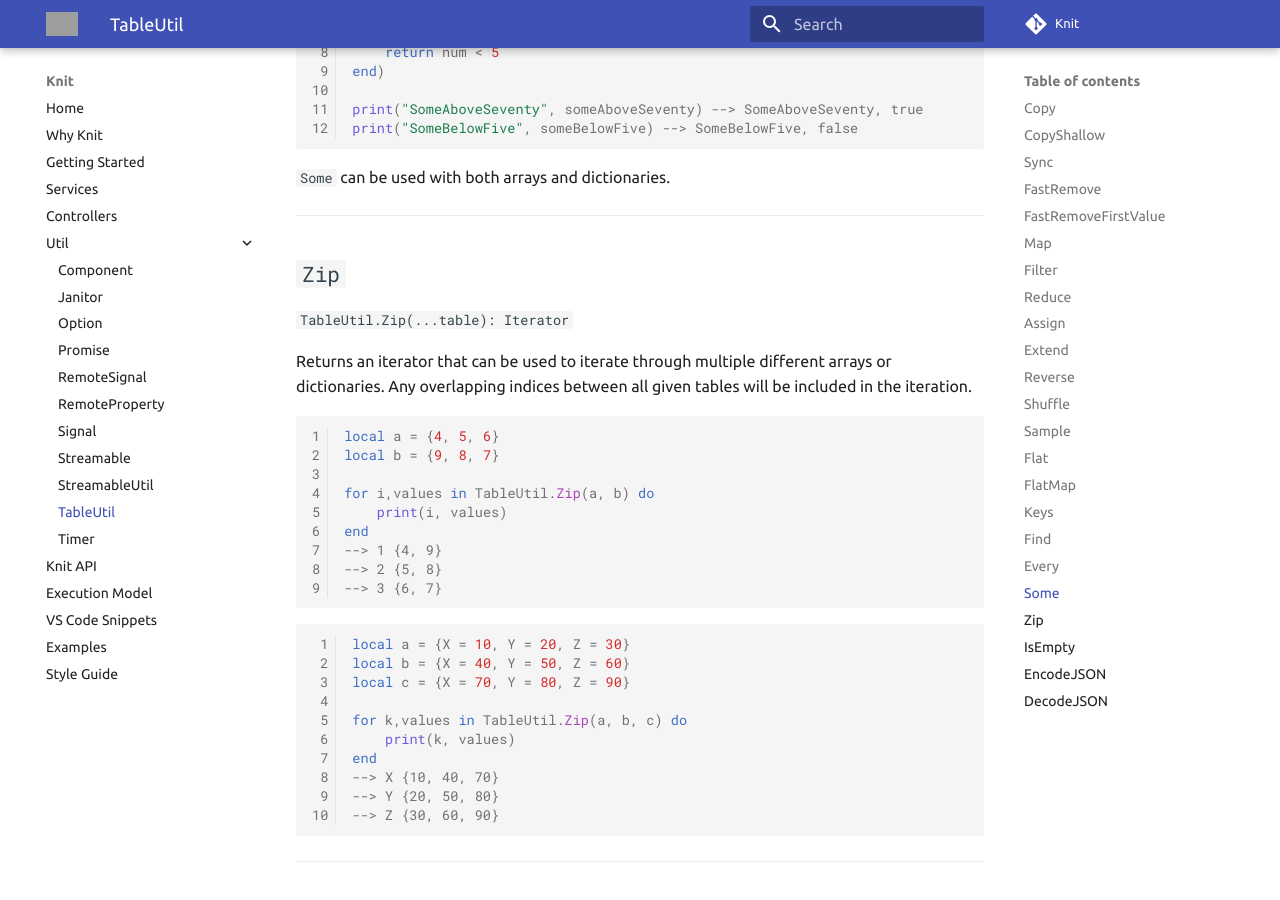
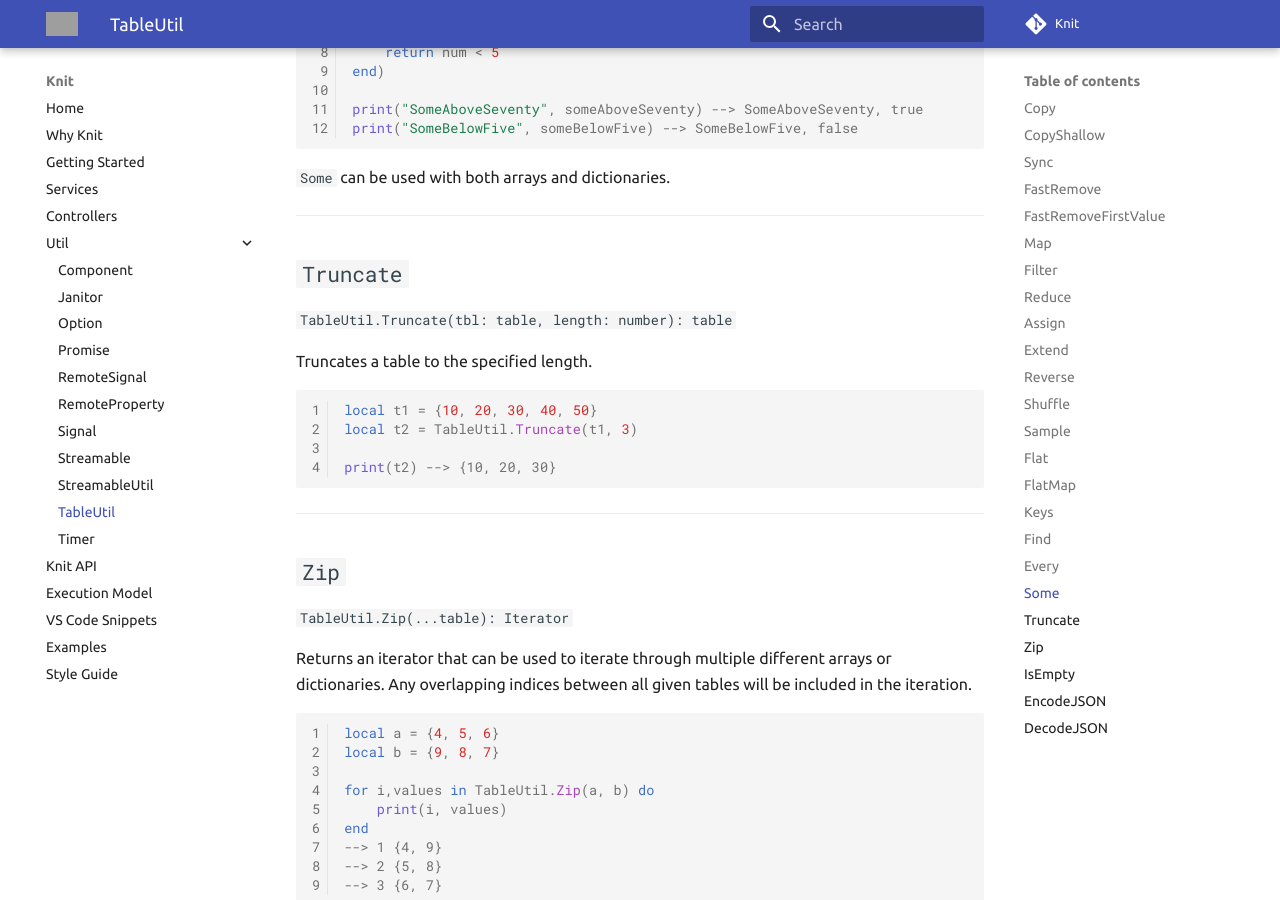
Before and after one commit to Sleitnick/Knit, an MkDocs documentation site: the page built from docs/util/tableutil.md, in a window 1280 px wide and 900 px high, scrolled down 10082 px. Built offline with MkDocs 1.6.1 and Material for MkDocs 9.7.7, drawn with Linux system fonts in a browser that asks for light colours; comment, search, counter and statistics services are not loaded; grey boxes are pictures that could not be loaded.

Commit message:
Truncate

````diff
--- a/docs/util/tableutil.md
+++ b/docs/util/tableutil.md
@@ -445,6 +445,20 @@ print("SomeBelowFive", someBelowFive) --> SomeBelowFive, false
 
 ---------------
 
+## `Truncate`
+`TableUtil.Truncate(tbl: table, length: number): table`
+
+Truncates a table to the specified length.
+
+```lua
+local t1 = {10, 20, 30, 40, 50}
+local t2 = TableUtil.Truncate(t1, 3)
+
+print(t2) --> {10, 20, 30}
+```
+
+---------------
+
 ## `Zip`
 `TableUtil.Zip(...table): Iterator`
 
````
Also changed, not shown: 1 other file.
